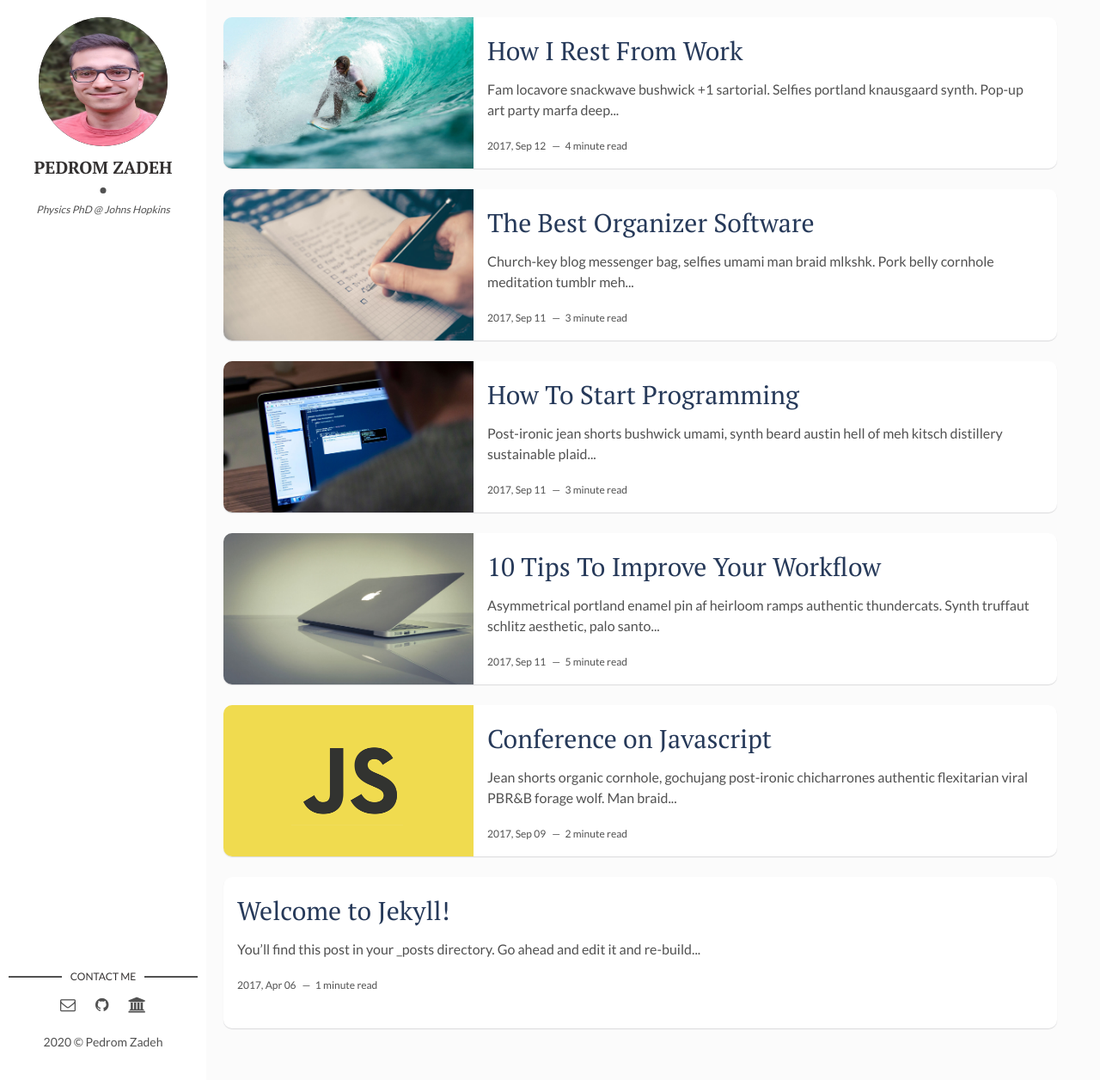
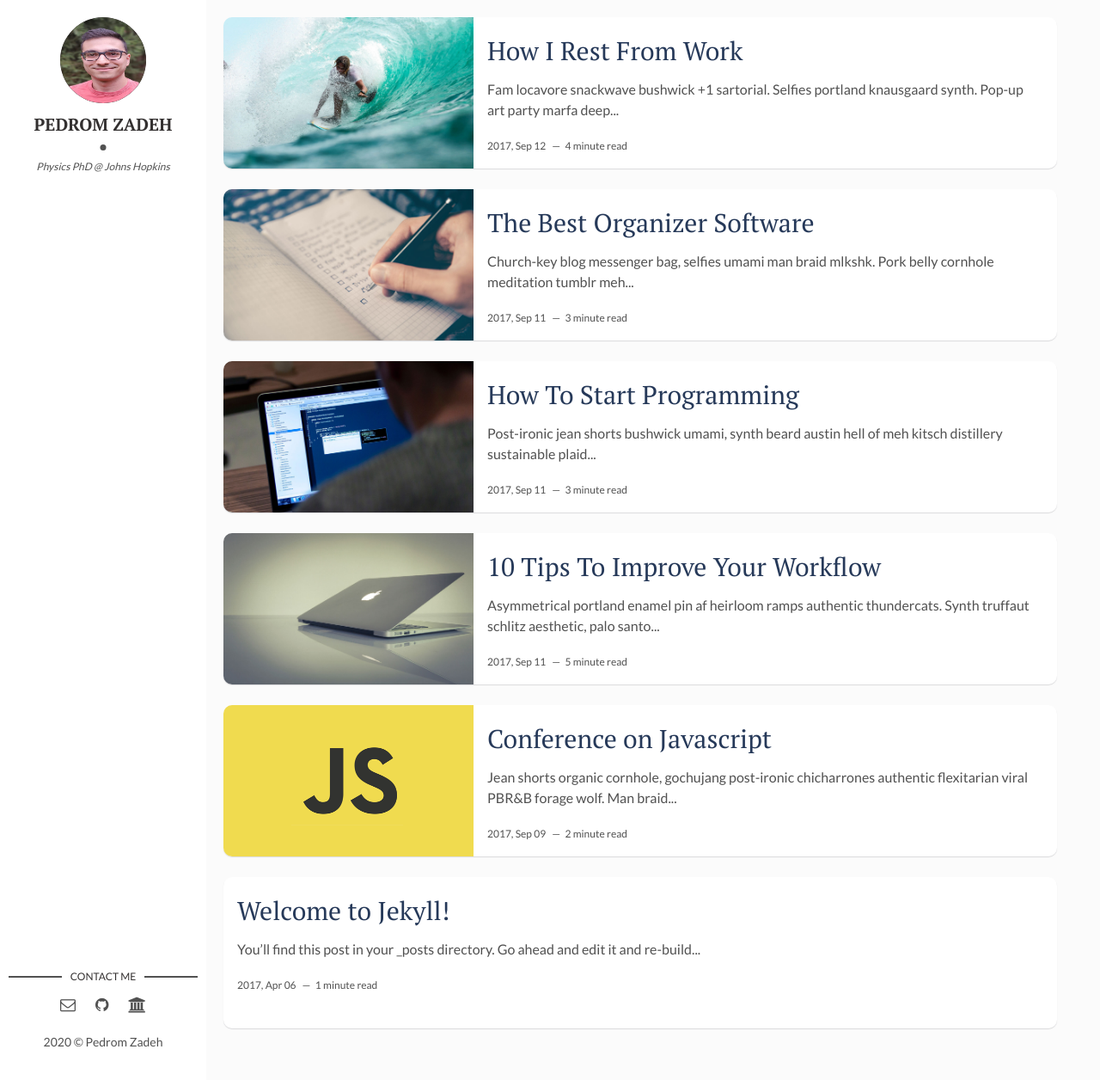
Before and after one commit to pedromzadeh/pedromzadeh.github.io, a Jekyll site: the page built from index.html, in a window 1280 px wide and 1256 px high. Shown: the whole window at 86% size. Built offline with Jekyll 4.4.1, drawn with Linux system fonts in a browser that asks for light colours; the list of posts is cut into pages by our own code.

Commit message:
Update main.css

```diff
--- a/assets/css/main.css
+++ b/assets/css/main.css
@@ -942,8 +942,8 @@ table tfoot td {
 }
 
 .about .cover-author-image {
-  width: 150px;
-  height: 150px;
+  width: 100px;
+  height: 100px;
   margin: 0 auto 10px;
   -webkit-border-radius: 100%;
           border-radius: 100%;
@@ -998,6 +998,7 @@ table tfoot td {
 .about p {
   font-size: 12px;
   font-style: italic;
+  font-weight: 500;
   margin: 0 0 10px;
 }
 
```
